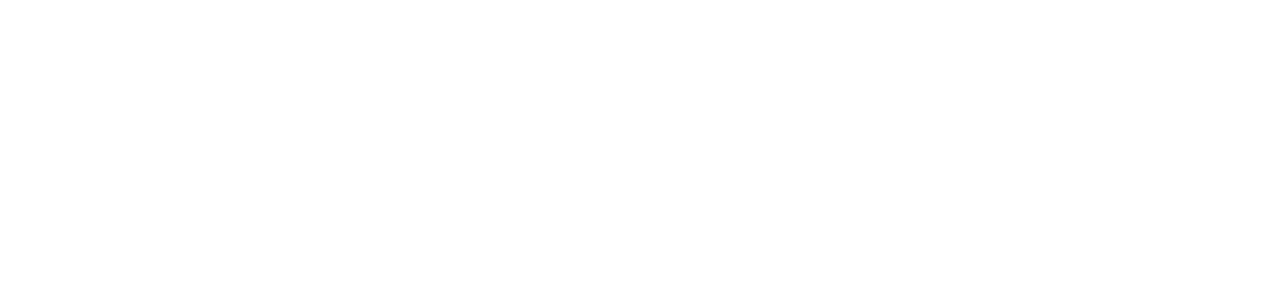
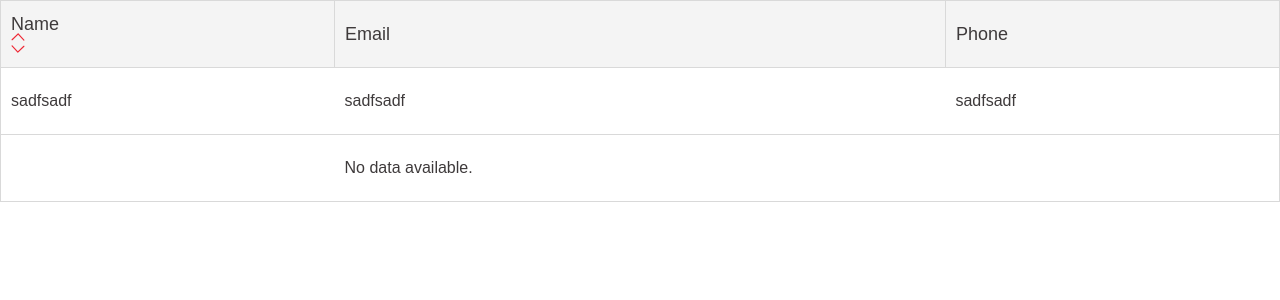
Before and after one commit to DDLivsha/vue-task-manager, a Vue app: page / in a window 1280 px wide. Before the commit this address had no page. Shown: the top 300 px of the page. Built offline with nearby package versions, Linux system fonts and the light colour scheme; the HTML template or start-up script is replaced by a standard one.

Commit message:
table styles

```diff
--- a/src/App.vue
+++ b/src/App.vue
@@ -1,10 +1,9 @@
 <script setup lang="ts">
-
 </script>
 
 <template>
-  <h1></h1>
-  <router-view></router-view>
+   <h1></h1>
+   <router-view></router-view>
 </template>
 
 <style scoped></style>
--- a/src/assets/styles/main.scss
+++ b/src/assets/styles/main.scss
@@ -1 +1,2 @@
-@use './reset.scss'
+@use './reset.scss';
+@use './table.scss'
--- /dev/null
+++ b/src/assets/styles/table.scss
@@ -0,0 +1,69 @@
+.globalTable {
+   &__block-overflow {
+      overflow-x: auto;
+      width: 100%;
+
+      &::-webkit-scrollbar {
+         width: 4px;
+         height: 4px;
+      }
+
+      &::-webkit-scrollbar-track {
+         border-radius: 6px;
+         background: #fff;
+      }
+
+      &::-webkit-scrollbar-thumb {
+         background: #dbdadd;
+         border-radius: 6px;
+      }
+
+      &::-webkit-scrollbar-thumb:hover {
+         background: #dbdadd;
+      }
+   }
+
+   &__table {
+      width: 100%;
+      background-color: #FFF;
+      border: 1px solid #D9D9D9;
+      border-radius: 4px;
+      min-width: 800px;
+      table-layout: auto;
+
+      tbody {
+         tr {
+            background-color: #FFF;
+            &:last-child {
+               border-right: 1px solid #D9D9D9;
+            }
+         }
+      }
+
+      th,
+      td {
+         padding: 6px 10px;
+         text-align: left;
+         color: #3E3A3B;
+         font-size: 16px;
+         max-width: 190px;
+         min-width: 50px;
+         word-break: keep-all;
+         font-weight: 400;
+         overflow-wrap: break-word;
+      }
+
+      tr {
+         border-bottom: 1px solid #D9D9D9;
+         border-top: 1px solid #D9D9D9;
+         height: 67px;
+      }
+
+      th {
+         white-space: nowrap;
+         background-color: #F4F4F4;
+         border-right: 1px solid #D9D9D9;
+         font-size: 18px;
+      }
+   }
+}
--- /dev/null
+++ b/src/components/SortButtons.vue
@@ -0,0 +1,86 @@
+<script setup lang="ts">
+   interface Props {
+      ascValue: string
+      descValue: string
+      currentValue: string
+   }
+   interface Emits {
+      (e: 'change', value: string): void
+   }
+
+   const props = defineProps<Props>()
+   const emits = defineEmits<Emits>()
+
+   const onClick = (value: string) => {
+      emits('change', value)
+   }
+
+</script>
+
+<template>
+   <div className='inline-block'>
+      <div className='sorting__box'>
+         <svg
+            width="14"
+            height="8"
+            viewBox="0 0 14 8"
+            fill="none"
+            xmlns="http://www.w3.org/2000/svg"
+            :class="{
+               'sorting__arrow': true,
+               '--active': currentValue === ascValue
+            }"
+            @click="onClick(ascValue)"
+         >
+            <path
+               d="M0.676961 7.17387C0.902085 7.41195 1.27614 7.4209 1.51239 7.19373L7.13383 1.78908L12.4918 7.45533C12.7169 7.69342 13.091 7.70237 13.3272 7.4752C13.5635 7.24807 13.5725 6.87093 13.3473 6.63281L7.58162 0.535429C7.4735 0.421083 7.32475 0.35476 7.16808 0.351028C7.01142 0.347296 6.85964 0.406498 6.74623 0.515567L0.697068 6.33148C0.460784 6.55857 0.451798 6.93575 0.676961 7.17387Z"
+               fill="#595959"
+            />
+         </svg>
+         <svg
+            width="14"
+            height="8"
+            viewBox="0 0 14 8"
+            fill="none"
+            xmlns="http://www.w3.org/2000/svg"
+            :class="{
+               'sorting__arrow': true,
+               '--rotate': true,
+               '--active': currentValue === descValue
+            }"
+            @click="onClick(descValue)"
+         >
+            <path
+               d="M0.676961 7.17387C0.902085 7.41195 1.27614 7.4209 1.51239 7.19373L7.13383 1.78908L12.4918 7.45533C12.7169 7.69342 13.091 7.70237 13.3272 7.4752C13.5635 7.24807 13.5725 6.87093 13.3473 6.63281L7.58162 0.535429C7.4735 0.421083 7.32475 0.35476 7.16808 0.351028C7.01142 0.347296 6.85964 0.406498 6.74623 0.515567L0.697068 6.33148C0.460784 6.55857 0.451798 6.93575 0.676961 7.17387Z"
+               fill="#595959"
+            />
+         </svg>
+      </div>
+   </div>
+</template>
+
+<style scoped lang="scss">
+   .sorting__box {
+      display: flex;
+      flex-direction: column;
+      align-items: center;
+      gap: 4px;
+      width: fit-content;
+   }
+
+   .sorting__arrow {
+      transition: fill .3s ease;
+      cursor: pointer;
+
+      &.--active {
+         path {
+            fill: #EE2835;
+         }
+      }
+
+      &.--rotate {
+         transform: rotate(180deg);
+      }
+   }
+
+</style>
--- /dev/null
+++ b/src/pages/Projects.vue
@@ -0,0 +1,39 @@
+<script setup lang="ts">
+   import SortButtons from '../components/SortButtons.vue';
+</script>
+
+<template>
+   <div className="globalTable__block-overflow">
+      <table className="globalTable__table ">
+         <thead>
+            <tr>
+               <th>
+                  <div className='main__sorting-box'>Name
+                     <SortButtons />
+                  </div>
+               </th>
+               <th>Email</th>
+               <th>Phone</th>
+            </tr>
+         </thead>
+         <tbody>
+            <tr>
+               <td>
+                  sadfsadf
+               </td>
+               <td>
+                  sadfsadf
+               </td>
+               <td>
+                  sadfsadf
+               </td>
+            </tr>
+            <tr>
+               <td></td>
+               <td>No data available.</td>
+               <td></td>
+            </tr>
+         </tbody>
+      </table>
+   </div>
+</template>
--- a/src/router/index.ts
+++ b/src/router/index.ts
@@ -2,7 +2,12 @@
 
 const router = createRouter({
   history: createWebHistory(),
-  routes: [],
+  routes: [
+    {
+      path: '/',
+      component: () => import('../pages/Projects.vue'),
+    },
+  ],
 })
 
 export default router
```
Also changed, not shown: src/interfaces/project.ts (+7 -0 lines), src/interfaces/task.ts (added, +8 -0 lines), public/top.svg (added).
